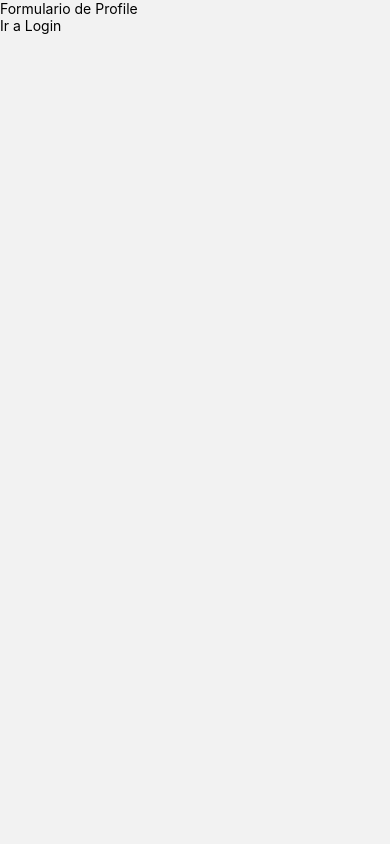
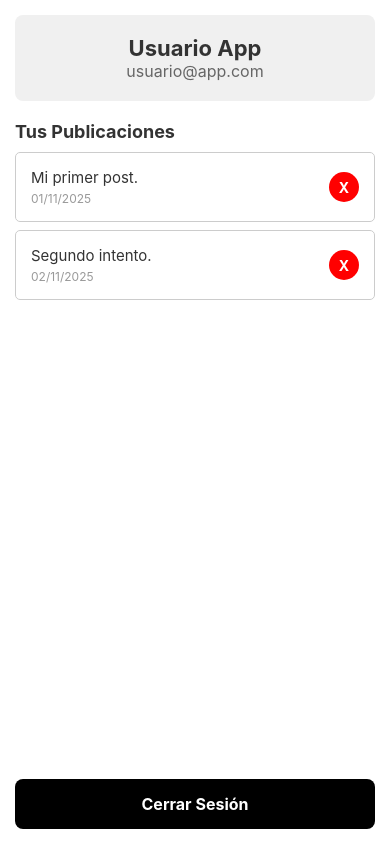
Before and after one commit to Aguslitvac/Tpprogra3.1, a React Native app: screen /Profile in a window 390 px wide. Built offline with nearby package versions, Linux system fonts and the light colour scheme.

Commit message:
estructura y diseno de posting y profile

```diff
--- a/src/components/HomeMenu.js
+++ b/src/components/HomeMenu.js
@@ -2,6 +2,7 @@ import { React, Component } from "react";
 import { createBottomTabNavigator } from '@react-navigation/bottom-tabs';
 import Home from "../screens/Home";
 import Profile from "../screens/Profile";
+import Posting from "../screens/Posting";
 
 
 const Tab = createBottomTabNavigator();
@@ -23,8 +24,8 @@ class HomeMenu extends Component {
                     />
 
                 <Tab.Screen
-                    name="CrearPubli"
-                    component={CrearPubli}
+                    name="Posting"
+                    component={Posting}
                     options={ { headerShown: false } }
                     />
 
--- a/src/screens/Login.js
+++ b/src/screens/Login.js
@@ -19,9 +19,12 @@ class Login extends Component {
                 this.props.navigation.navigate('HomeMenu');
             })
             .catch(error => {
-                this.setState({ error: error.message });
+                this.setState({ error: "Datos ingresados incorrectos"});
             });
     }
+
+
+
 
     onSubmit() {
         this.login(this.state.email, this.state.pass);
--- /dev/null
+++ b/src/screens/Posting.js
@@ -0,0 +1,95 @@
+import React, { Component } from "react";
+import { View, Text, StyleSheet, TextInput, Pressable, SafeAreaView, Alert } from "react-native";
+
+class Posting extends Component {
+    constructor(props) {
+        super(props);
+        this.state = {
+            descripcion: '',
+            emailUsuario: 'usuario@app.com',
+        };
+    }
+
+    CrearPost = () => {
+        const { descripcion, emailUsuario } = this.state;
+
+
+
+        const nuevoPost = {
+            texto: descripcion,
+            email: emailUsuario,
+            likes: [],
+        };
+
+        console.log("Posteo listo para Firebase:", nuevoPost);
+
+        this.setState({ descripcion: '' });
+
+
+    };
+
+    render() {
+        return (
+            <View style={styles.contenedor}>
+                <Text style={styles.titulo}>Publicación Nueva</Text>
+
+                <TextInput
+                    style={styles.campoTexto}
+                    placeholder="Escribe tu posteo aquí..."
+                    value={this.state.descripcion}
+                    onChangeText={(text) => this.setState({ descripcion: text })}
+                />
+
+                <Pressable
+                    style={styles.boton}
+                    onPress={this.CrearPost}
+                >
+                    <Text style={styles.textoBoton}>Publicar</Text>
+                </Pressable>
+            </View>
+
+        );
+    }
+}
+
+const styles = StyleSheet.create({
+    contenedor: {
+        flex: 1,
+        backgroundColor: '#F5F5F5',
+        padding: 25,
+    },
+    titulo: {
+        fontSize: 24,
+        fontWeight: 'bold',
+        color: '#333',
+        marginBottom: 30,
+        textAlign: 'center',
+    },
+    campoTexto: {
+        width: '100%',
+        height: 180,
+        backgroundColor: '#FFFFFF',
+        borderRadius: 8,
+        padding: 15,
+        fontSize: 16,
+        borderColor: '#AAA',
+        borderWidth: 1,
+        textAlignVertical: 'top',
+        marginBottom: 30,
+    },
+    boton: {
+        justifyContent: 'center',
+        alignItems: 'center',
+        backgroundColor: '#007AFF',
+        padding: 15,
+        borderRadius: 8,
+        width: '100%',
+    },
+    textoBoton: {
+        color: '#FFFFFF',
+        fontSize: 18,
+        fontWeight: 'bold',
+    },
+});
+
+export default Posting;
--- a/src/screens/Profile.js
+++ b/src/screens/Profile.js
@@ -1,30 +1,167 @@
-import react, {Component} from "react";
-import {View, Text} from "react-native";
-import { Pressable } from "react-native";
+import React, { Component } from 'react';
+import { View, Text, StyleSheet, Pressable, FlatList, Alert } from 'react-native';
 
+const User = {
+  Name: 'Usuario App',
+  email: 'usuario@app.com',
+};
 
+let Posts = [
+  { id: 'a1', text: 'Mi primer post.', date: '01/11/2025' },
+  { id: 'a2', text: 'Segundo intento.', date: '02/11/2025' },
+];
 
-class Profile extends Component{
-    constructor(props){
-        super(props)
-    }
+class Profile extends Component {
+  constructor(props) {
+    super(props);
 
-    render(){
-        return(
-            <View >
+    this.state = {
+      currentUser: { ...User, displayName: User.Name },
+      posts: Posts,
+    };
+  }
 
-               <Text>Formulario de Profile</Text>
+  deletePost = (postId) => {
 
-                <Pressable
-                               onPress={ ()=> this.props.navigation.navigate('Login')}>
-                               <Text>Ir a Login  </Text>
-                               </Pressable>
-            </View>
-        )
-    }
-}
+    const updatedPosts = this.state.posts.filter(post => post.id !== postId);
+    this.setState({ posts: updatedPosts });
+  };
 
 
 
 
+
+
+  renderPostItem = ({ item }) => (
+    <View style={styles.postCard}>
+      <View style={styles.postInfo}>
+        <Text style={styles.postText}>{item.text}</Text>
+        <Text style={styles.postDate}>{item.date}</Text>
+      </View>
+      <Pressable
+        style={styles.deleteBtn}
+        onPress={() => this.deletePost(item.id)}
+      >
+        <Text style={styles.deleteTxt}>X</Text>
+      </Pressable>
+    </View>
+  );
+
+  render() {
+    const { currentUser, posts } = this.state;
+
+    return (
+      <View style={styles.container}>
+
+        <View style={styles.userBox}>
+          <Text style={styles.nameTxt}>{currentUser.displayName}</Text>
+          <Text style={styles.emailTxt}>{currentUser.email}</Text>
+        </View>
+
+        <Text style={styles.listTitle}>Tus Publicaciones</Text>
+
+        <FlatList
+          data={posts}
+          renderItem={this.renderPostItem}
+          keyExtractor={item => item.id}
+          style={styles.list}
+        />
+
+
+        <Pressable
+          style={styles.logoutButton}
+          onPress={() => this.props.navigation.navigate('Login')}>
+          <Text style={styles.logoutText}>Cerrar Sesión</Text>
+        </Pressable>
+      </View>
+    );
+  }
+}
+
+const styles = StyleSheet.create({
+  container: {
+    flex: 1,
+    backgroundColor: '#FFF',
+    padding: 15,
+  },
+
+  userBox: {
+    padding: 20,
+    backgroundColor: '#F0F0F0',
+    borderRadius: 8,
+    marginBottom: 20,
+    alignItems: 'center',
+  },
+  nameTxt: {
+    fontSize: 22,
+    fontWeight: 'bold',
+    color: '#333',
+  },
+  emailTxt: {
+    fontSize: 16,
+    color: '#666',
+  },
+
+  listTitle: {
+    fontSize: 18,
+    fontWeight: '700',
+    color: '#333',
+    marginBottom: 10,
+  },
+
+  list: {
+    flex: 1,
+  },
+  postCard: {
+    backgroundColor: '#fff',
+    padding: 15,
+    borderRadius: 5,
+    marginBottom: 8,
+    flexDirection: 'row',
+    justifyContent: 'space-between',
+    alignItems: 'center',
+    borderWidth: 1,
+    borderColor: '#CCC',
+  },
+  postInfo: {
+    flex: 1,
+  },
+  postText: {
+    fontSize: 15,
+    color: '#333',
+  },
+  postDate: {
+    fontSize: 12,
+    color: '#999',
+    marginTop: 4,
+  },
+
+  deleteBtn: {
+    backgroundColor: 'red',
+    width: 30,
+    height: 30,
+    borderRadius: 15,
+    justifyContent: 'center',
+    alignItems: 'center',
+    marginLeft: 10,
+  },
+  deleteTxt: {
+    color: '#FFF',
+    fontWeight: 'bold',
+  },
+
+  logoutButton: {
+    backgroundColor: 'black',
+    padding: 15,
+    borderRadius: 8,
+    marginTop: 20,
+    alignItems: 'center',
+  },
+  logoutText: {
+    color: 'white',
+    fontSize: 16,
+    fontWeight: 'bold',
+  },
+});
+
 export default Profile;
--- a/src/screens/Register.js
+++ b/src/screens/Register.js
@@ -22,7 +22,7 @@ class Register extends Component {
         this.props.navigation.navigate('Login');
       })
       .catch(error => {
-        this.setState({ error: error.message });
+        this.setState({ error: "Datos ingresados incorrectos" });
       });
   }
 
```
Also changed, not shown: src/screens/Home.js (+14 -20 lines).
